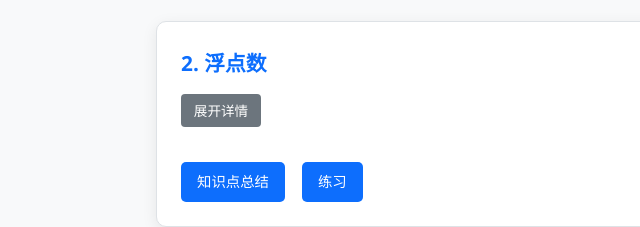
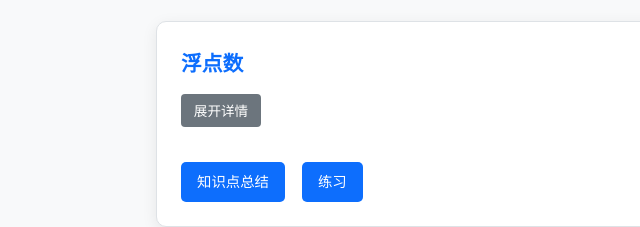
Before and after one commit to C7113/K_Space, a plain HTML site: page index.htm in a window 1280 px wide. Shown: the part 346-573 px from the top of the page, 0-640 px from the left. Drawn offline with Linux system fonts and the light colour scheme.

Commit message:
updata 202509241655

```diff
--- a/index.htm
+++ b/index.htm
@@ -186,7 +186,7 @@
 
 
         <div class="topic-card">
-          <h3>2. 浮点数</h3>
+          <h3>浮点数</h3>
           <button class="toggle-btn" onclick="toggleDetails('functions')">展开详情</button>
           <div class="details" id="functions">
             <p><strong>内容：</strong>浮点数是计算机中用于表示带小数部分的数值类型，常用double声明并可通过setprecision()控制小数位数。</p>
```
